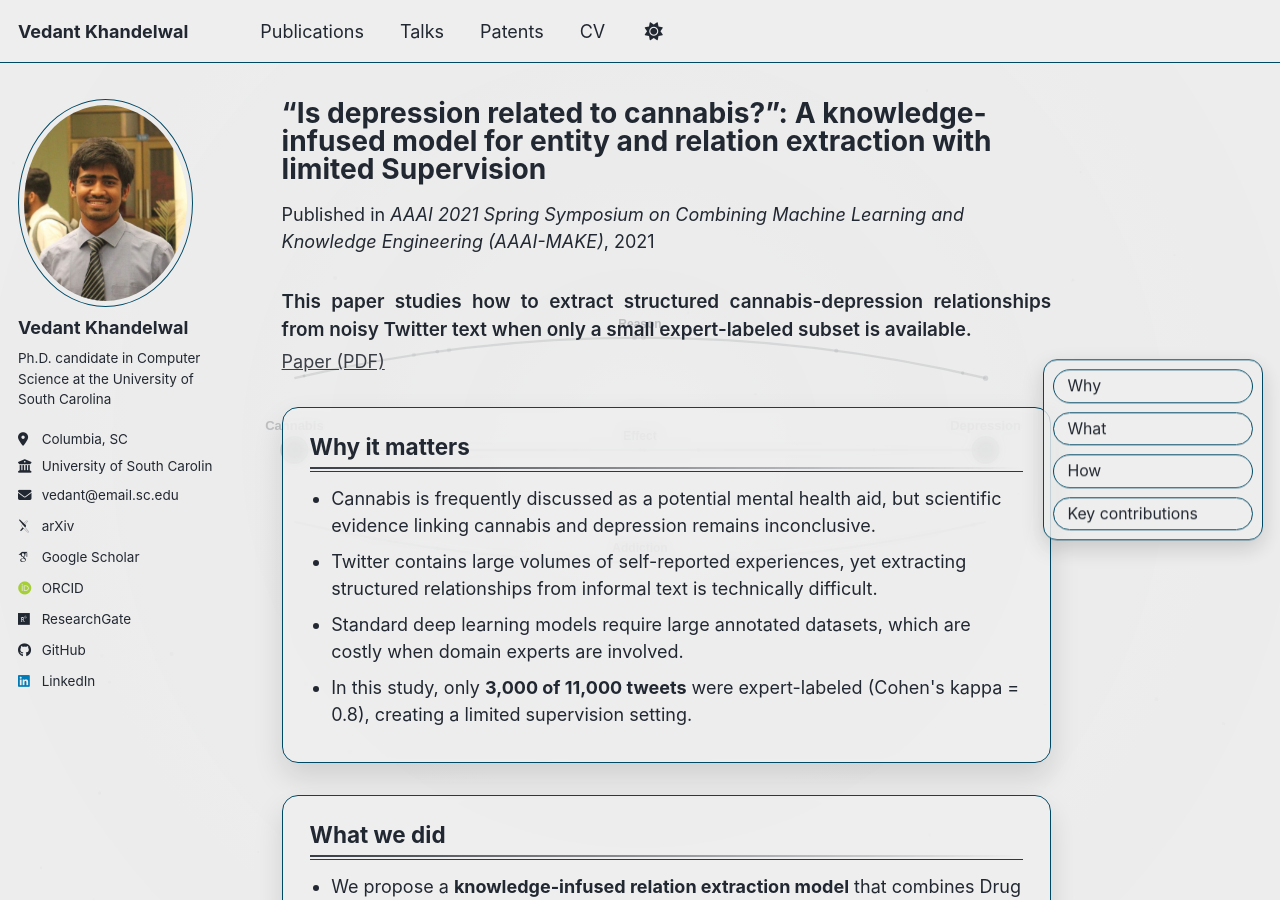
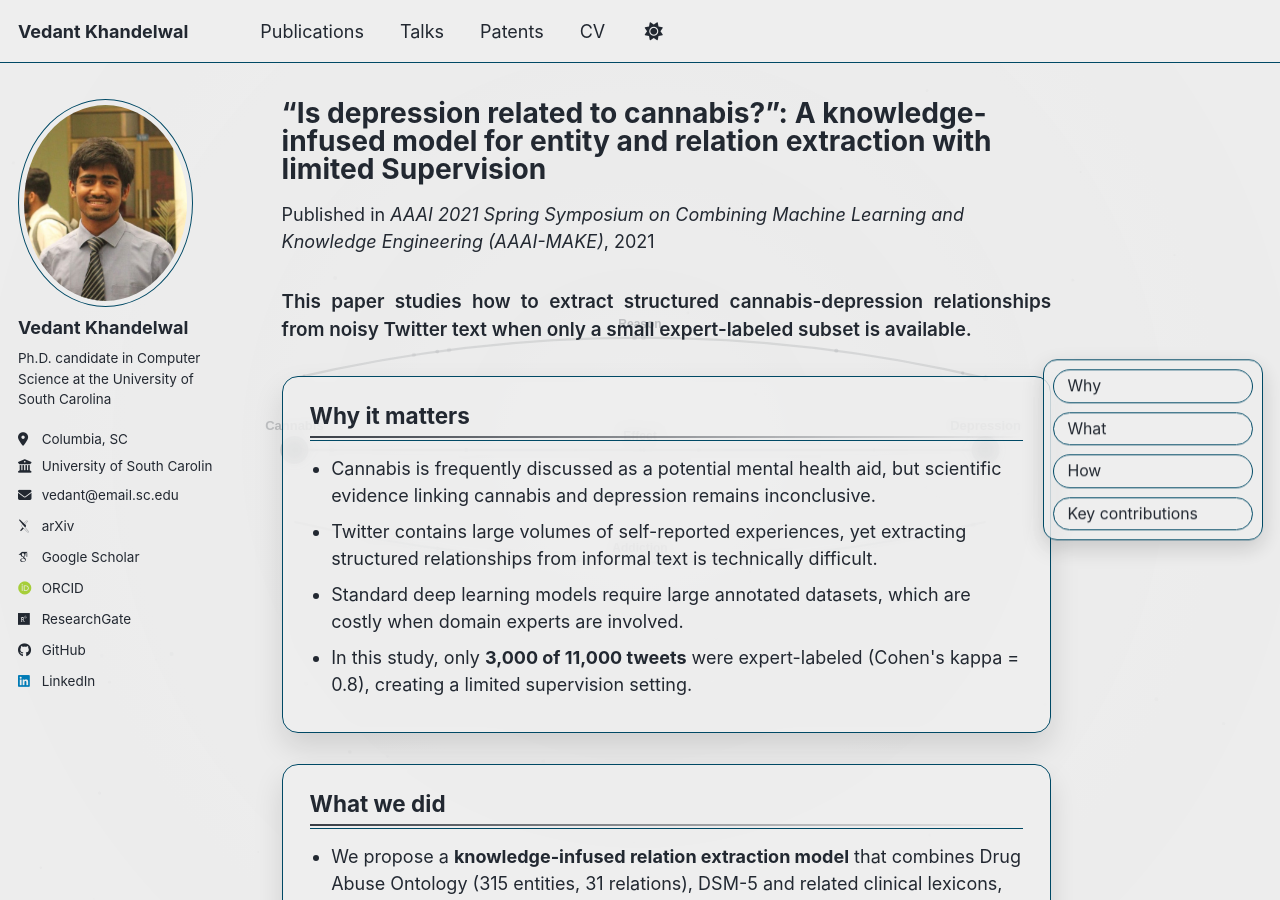
Before and after one commit to khvedant02/khvedant02.github.io, a Jekyll site: the page built from _publications/2021-03-22-depression-cannabis.md, in a window 1280 px wide and 900 px high. Built offline with Jekyll 4.4.1, drawn with Linux system fonts in a browser that asks for light colours; some web fonts are replaced; a script bundle is joined from its source files by our own code; library files that are not in the unit come from our copies.

Commit message:
Remove a direct PDF link from a publication and add a new image asset.

```diff
--- a/_publications/2021-03-22-depression-cannabis.md
+++ b/_publications/2021-03-22-depression-cannabis.md
@@ -19,7 +19,6 @@ header:
 
   <div class="paper-content">
     <p class="paper-lede">This paper studies how to extract structured cannabis-depression relationships from noisy Twitter text when only a small expert-labeled subset is available.</p>
-    <p class="paper-note"><a href="https://ceur-ws.org/Vol-2846/paper9.pdf">Paper (PDF)</a></p>
 
     <nav class="paper-jump-links" aria-label="Publication section navigation">
       <a class="paper-jump-link" href="#dep-why">Why</a>
```
Also changed, not shown: images/publications/heurilp/figure1.png (added).
